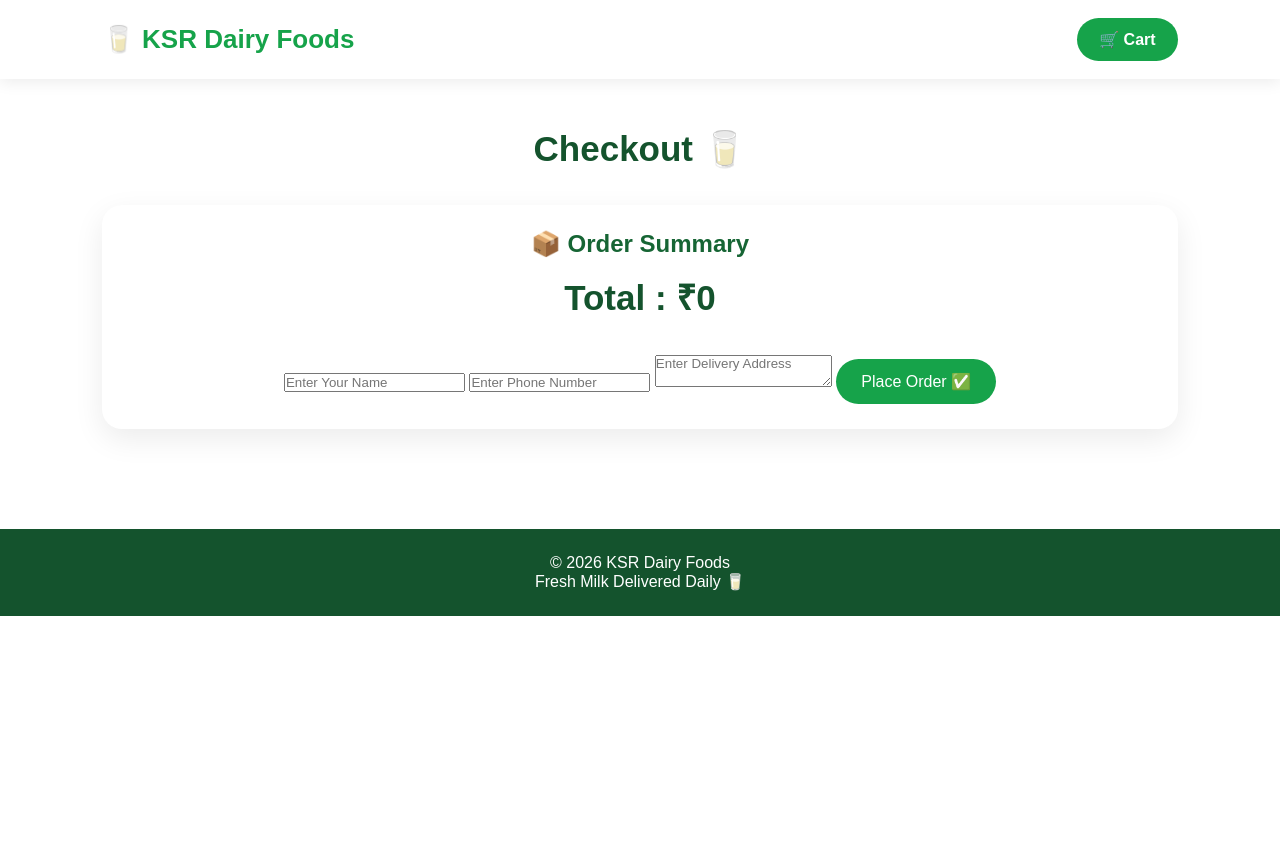
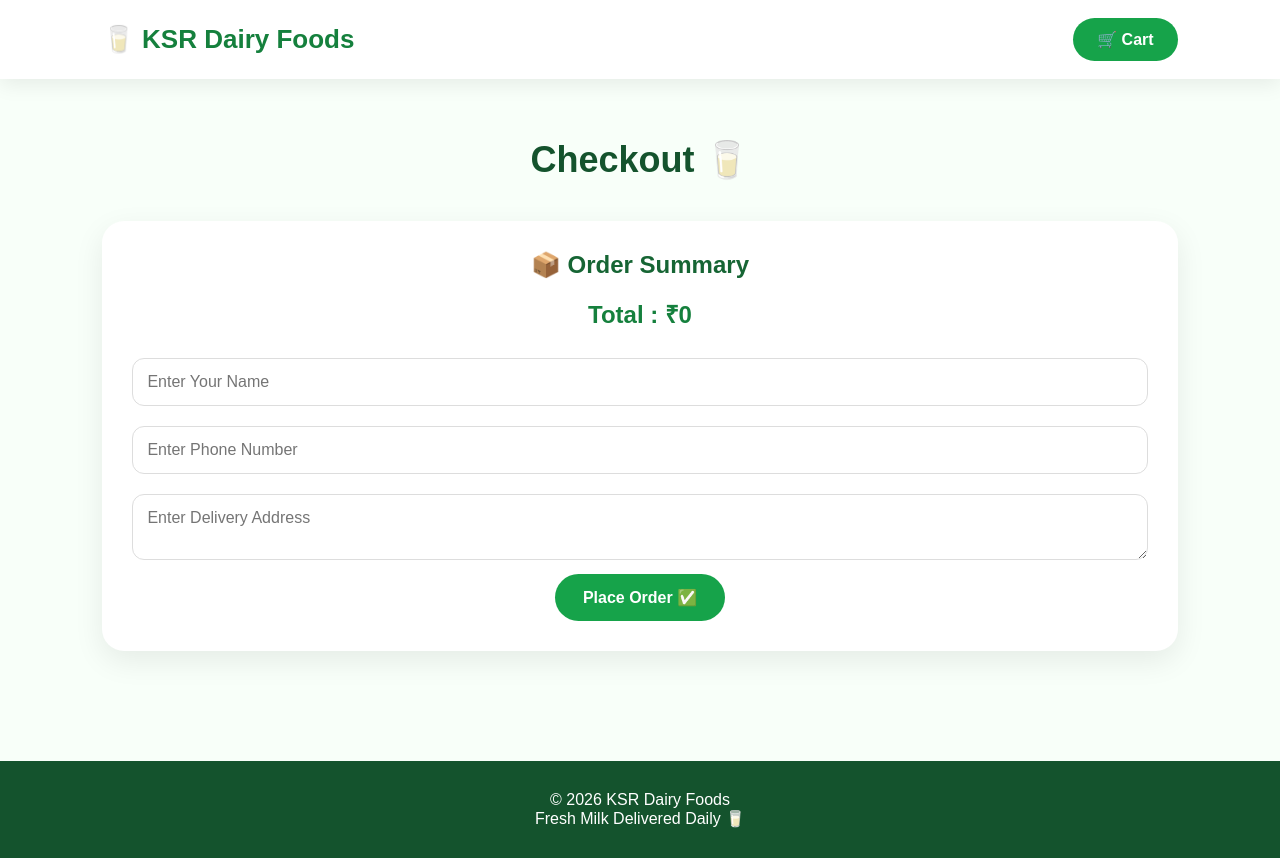
Before and after one commit to priyakhaif-oss/Ksr, a Flask app: page /checkout in a window 1280 px wide. Before the commit the page ends 616 px from the top, so only its background shows below. Run offline with Flask 3, Linux system fonts and the light colour scheme.

Commit message:
Update style.css

```diff
--- a/static/css/style.css
+++ b/static/css/style.css
@@ -7,7 +7,7 @@
 
 
 body{
-    background:#ffffff;
+    background:#f8fff9;
     color:#222;
 }
 
@@ -20,18 +20,18 @@ header{
     display:flex;
     justify-content:space-between;
     align-items:center;
-    background:white;
+    background:#ffffff;
     position:sticky;
     top:0;
     z-index:100;
-    box-shadow:0 3px 15px rgba(0,0,0,0.08);
+    box-shadow:0 5px 20px rgba(0,0,0,0.08);
 }
 
 
 .logo{
     font-size:26px;
-    font-weight:bold;
-    color:#16a34a;
+    font-weight:800;
+    color:#15803d;
 }
 
 
@@ -39,9 +39,15 @@ header{
     text-decoration:none;
     background:#16a34a;
     color:white;
-    padding:12px 22px;
+    padding:12px 24px;
     border-radius:30px;
     font-weight:bold;
+    transition:.3s;
+}
+
+
+.cart-btn:hover{
+    background:#166534;
 }
 
 
@@ -92,15 +119,22 @@ header{
 /* Products */
 
 #products{
-    padding:50px 8%;
+
+    padding:60px 8%;
+
 }
 
 
-#products h2{
+#products > h2{
+
     text-align:center;
-    font-size:35px;
-    margin-bottom:35px;
+
+    font-size:36px;
+
     color:#14532d;
+
+    margin-bottom:40px;
+
 }
 
 
@@ -108,27 +142,34 @@ header{
 .products-container{
 
     display:grid;
+
     grid-template-columns:
-    repeat(auto-fit,minmax(250px,1fr));
+    repeat(auto-fit,minmax(260px,1fr));
 
     gap:30px;
+
 }
 
 
 
+/* Product Card */
+
 .card{
 
     background:white;
-    border-radius:20px;
-    padding:25px;
+
+    border-radius:22px;
+
+    padding:30px;
+
     text-align:center;
 
     box-shadow:
-    0 10px 30px rgba(0,0,0,0.08);
+    0 10px 30px rgba(0,0,0,.08);
 
-    transition:0.3s;
+    transition:.3s;
+
 }
-
 
 
 .card:hover{
@@ -172,45 +219,88 @@ header{
 .card h2{
 
     color:#15803d;
-    margin:15px;
+
+    margin:18px 0;
 
 }
 
 
 
+
+/* Buttons */
+
 button{
 
     border:none;
+
     background:#16a34a;
+
     color:white;
 
-    padding:13px 25px;
+    padding:14px 28px;
 
-    border-radius:25px;
+    border-radius:30px;
 
     cursor:pointer;
 
     font-size:16px;
+
+    font-weight:bold;
+
+    transition:.3s;
 
 }
 
 
 button:hover{
 
-    background:#15803d;
+    background:#166534;
 
 }
 
 
 
+/* Inputs */
+
+
+input,
+textarea{
+
+    width:100%;
+
+    padding:14px;
+
+    margin:10px 0;
+
+    border-radius:12px;
+
+    border:1px solid #ddd;
+
+    font-size:16px;
+
+    outline:none;
+
+}
+
+
+
+input:focus,
+textarea:focus{
+
+    border-color:#16a34a;
+
+}
+
+
+
+
 /* Footer */
-
 
 footer{
 
     margin-top:50px;
 
-    padding:25px;
+    padding:30px;
 
     text-align:center;
 
```
Also changed, not shown: other parts of static/css/style.css (+53 -12 lines).
